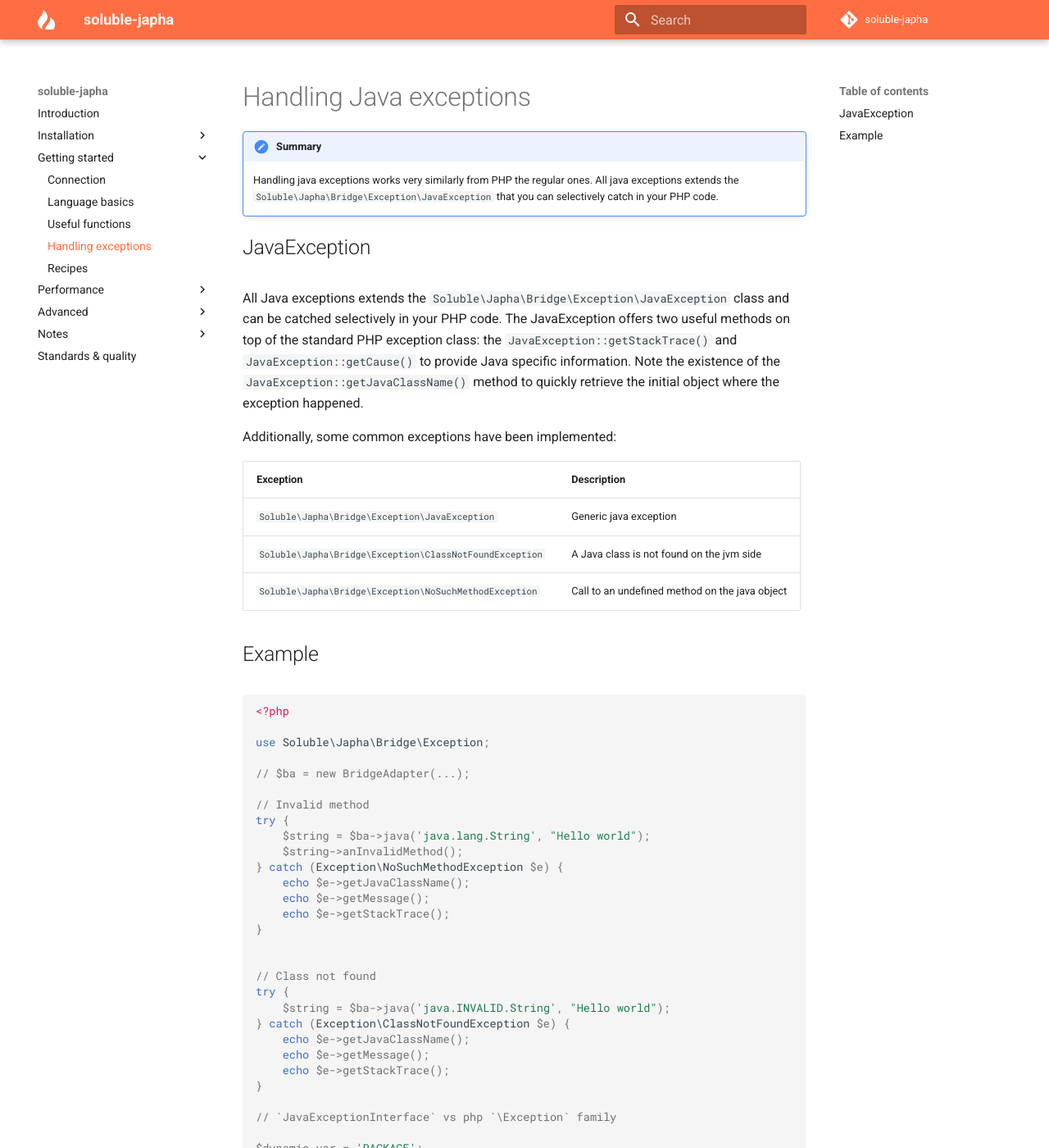
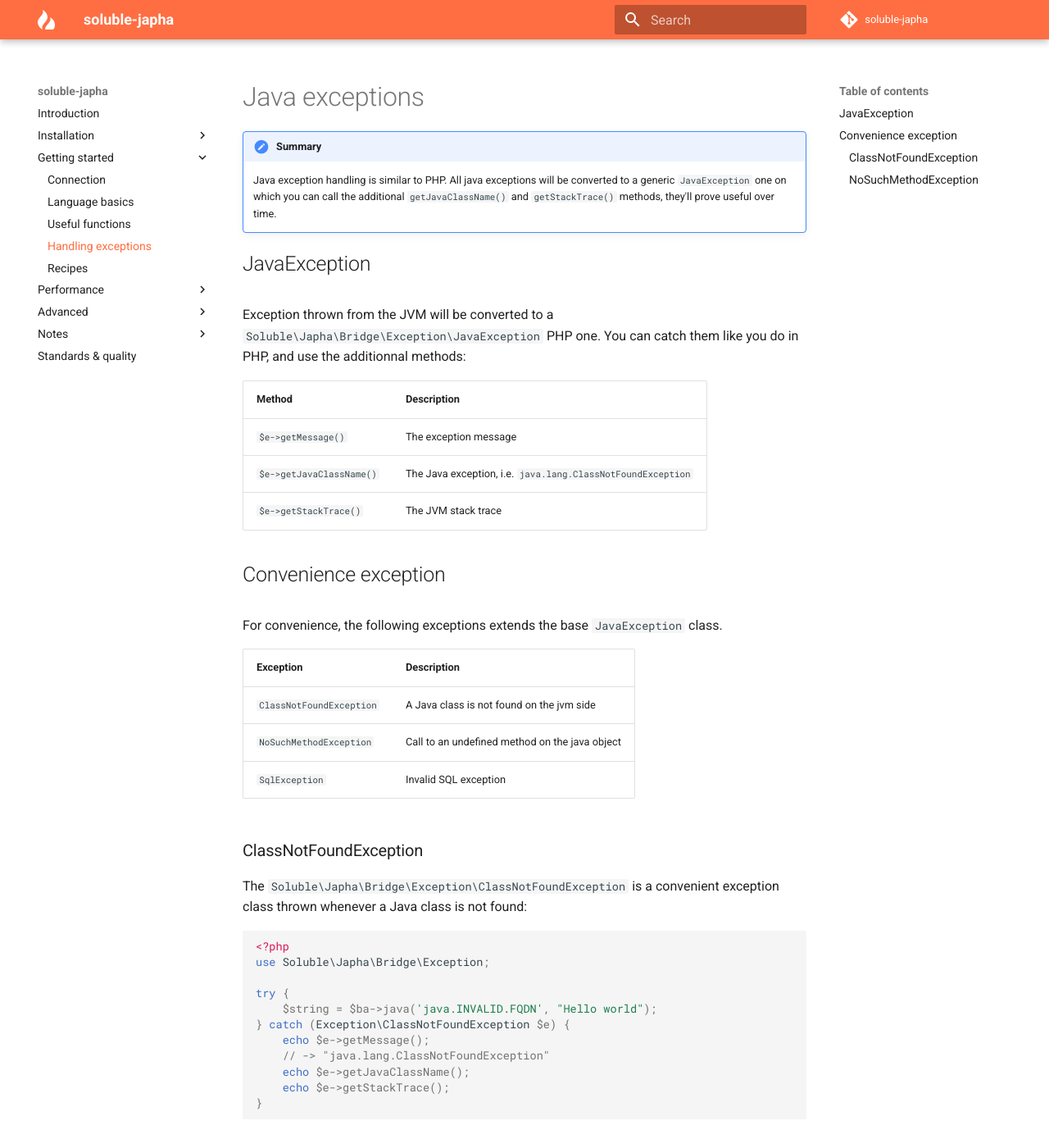
Before and after one commit to belgattitude/soluble-japha, an MkDocs documentation site: the page built from doc/language_exceptions.md, in a window 1280 px wide and 1400 px high. Shown: the whole window at 82% size. Built offline with MkDocs 1.6.1 and Material for MkDocs 9.7.7, drawn with Linux system fonts in a browser that asks for light colours; comment, search, counter and statistics services are not loaded; old or Windows-style settings are respelled for this version of MkDocs; some of the changed text lies outside the part shown.

Commit message:
Working on Exceptions close #35

````diff
--- a/doc/language_exceptions.md
+++ b/doc/language_exceptions.md
@@ -1,36 +1,63 @@
-# Handling Java exceptions
+# Java exceptions
 
 !!! summary
-    Handling java exceptions works very similarly from PHP the regular ones.
-    All java exceptions extends the `Soluble\Japha\Bridge\Exception\JavaException`
-    that you can selectively catch in your PHP code.
+    Java exception handling is similar to PHP. All java exceptions will
+    be converted to a generic `JavaException` one on which you can
+    call the additional `getJavaClassName()` and `getStackTrace()` methods,
+    they'll prove useful over time.
+
 
 ## JavaException
 
-All Java exceptions extends the `Soluble\Japha\Bridge\Exception\JavaException` class
-and can be catched selectively in your PHP code.
-The JavaException offers two useful methods on top of the standard PHP exception class:
-the `JavaException::getStackTrace()` and `JavaException::getCause()` to provide
-Java specific information. Note the existence of the `JavaException::getJavaClassName()`
-method to quickly retrieve the initial object where the exception happened.
+Exception thrown from the JVM will be converted to a `Soluble\Japha\Bridge\Exception\JavaException`
+PHP one. You can catch them like you do in PHP, and use the additionnal methods:
 
-Additionally, some common exceptions have been implemented:
+| Method                      |  Description          |
+|-----------------------------|-----------------------|
+| `$e->getMessage()`          | The exception message |
+| `$e->getJavaClassName()`    | The Java exception, i.e. `java.lang.ClassNotFoundException` |
+| `$e->getStackTrace()`       | The JVM stack trace  |
+
+
+## Convenience exception
+
+For convenience, the following exceptions extends the base `JavaException` class.
 
 | Exception                         | Description                              |
 |-----------------------------------|------------------------------------------|
-|`Soluble\Japha\Bridge\Exception\JavaException`          | Generic java exception                   |
-|`Soluble\Japha\Bridge\Exception\ClassNotFoundException` | A Java class is not found on the jvm side|
-|`Soluble\Japha\Bridge\Exception\NoSuchMethodException`  | Call to an undefined method on the java object |
+|`ClassNotFoundException` | A Java class is not found on the jvm side|
+|`NoSuchMethodException`  | Call to an undefined method on the java object |
+|`SqlException`  | Invalid SQL exception |
 
 
-## Example
+### ClassNotFoundException
+
+The `Soluble\Japha\Bridge\Exception\ClassNotFoundException` is a convenient
+exception class thrown whenever a Java class is not found:
 
 ```php
 <?php
-
 use Soluble\Japha\Bridge\Exception;
 
-// $ba = new BridgeAdapter(...);
+try {
+    $string = $ba->java('java.INVALID.FQDN', "Hello world");
+} catch (Exception\ClassNotFoundException $e) {
+    echo $e->getMessage();
+    // -> "java.lang.ClassNotFoundException"
+    echo $e->getJavaClassName();
+    echo $e->getStackTrace();
+}
+```
+
+### NoSuchMethodException
+
+The `Soluble\Japha\Bridge\Exception\NoSuchMethodException` is a convenient
+exception class thrown whenever a method does not exists on an object
+
+
+```php
+<?php
+use Soluble\Japha\Bridge\Exception;
 
 // Invalid method
 try {
@@ -38,35 +65,12 @@ try {
     $string->anInvalidMethod();
 } catch (Exception\NoSuchMethodException $e) {
     echo $e->getJavaClassName();
+    // -> "java.lang.NoSuchMethodException"
     echo $e->getMessage();
+    // -> Invoke failed: [[o:String]]->anInvalidMethod. Cause: java.lang.NoSuchMethodException: anInvalidMethod()...
+    echo $e->getCause();
+    // -> java.lang.NoSuchMethodException: anInvalidMethod()...
     echo $e->getStackTrace();
 }
 
-
-// Class not found
-try {
-    $string = $ba->java('java.INVALID.String', "Hello world");
-} catch (Exception\ClassNotFoundException $e) {
-    echo $e->getJavaClassName();
-    echo $e->getMessage();
-    echo $e->getStackTrace();
-}
-
-// `JavaExceptionInterface` vs php `\Exception` family
-
-$dynamic_var = 'PACKAGE';
-try {
-    $string = $ba->java("java.$dynamic_var.String", "Hello world");
-    throw new \Exception('No error in java String creation');
-} catch (Exception\ClassNotFoundException $e) {
-    echo "The package $dynamic_var should be 'lang'";
-    echo $e->getStackTrace();
-} catch (Exception\JavaException $e) {
-    echo "An unexpected java exception";
-    echo $e->getJavaClassName();
-    echo $e->getStackTrace();
-} catch (\Exception $e) {
-    echo "No Problem at all";
-}
-
 ```
````
Also changed, not shown: 10 other files.
